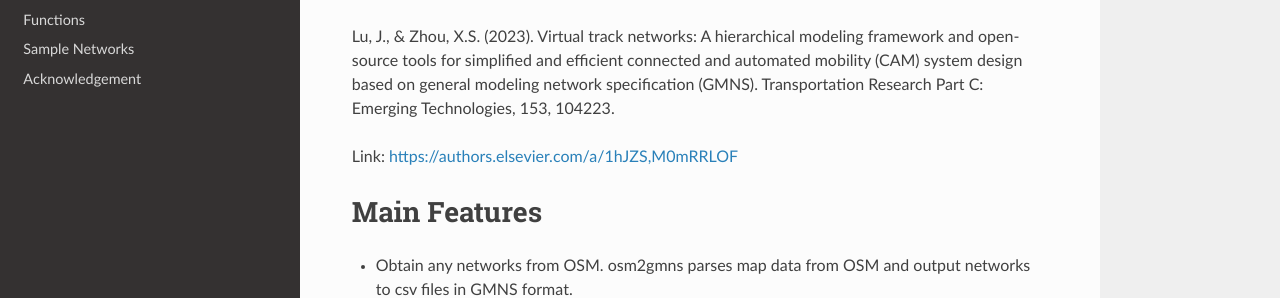
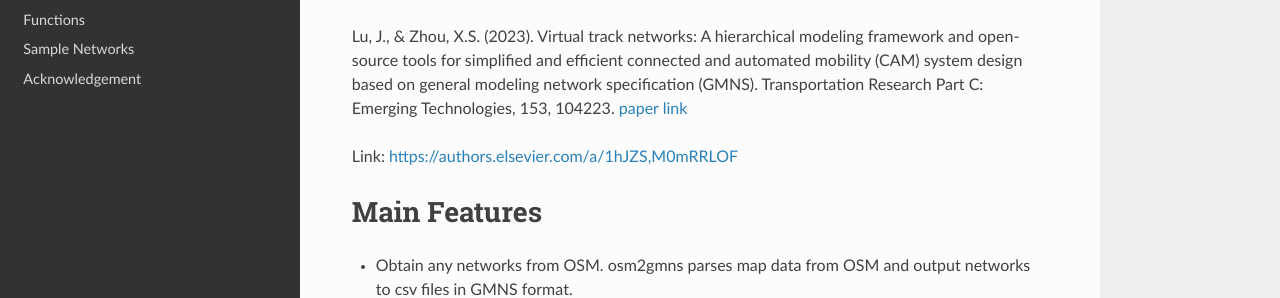
Before and after one commit to jiawlu/OSM2GMNS, a Sphinx documentation site: the page built from docs/source/index.rst, in a window 1280 px wide and 900 px high, scrolled down 301 px. Shown: the part 159-457 px from the top of the window. Built offline with Sphinx 7.4.7 and the Read the Docs theme 2.0.0, drawn with Linux system fonts in a browser that asks for light colours; pages that are not in the unit, such as notebooks, are missing from menus.

Commit message:
update docs

```diff
--- a/README.rst
+++ b/README.rst
@@ -20,7 +20,7 @@ Publication
 Lu, J., & Zhou, X.S. (2023). Virtual track networks: A hierarchical modeling framework and
 open-source tools for simplified and efficient connected and automated mobility (CAM) system
 design based on general modeling network specification (GMNS). Transportation Research
-Part C: Emerging Technologies, 153, 104223.
+Part C: Emerging Technologies, 153, 104223. `paper link`_
 
 Link: https://authors.elsevier.com/a/1hJZS,M0mRRLOF
 
@@ -116,6 +116,7 @@ You can check the `user's guide`_ for a detailed introduction of osm2gmns.
 
 .. _`OpenStreetMap`: https://www.openstreetmap.org
 .. _`GMNS`: https://github.com/zephyr-data-specs/GMNS
+.. _`paper link`: https://doi.org/10.1016/j.trc.2023.104223
 .. _`NeXTA`: https://github.com/asu-trans-ai-lab/NeXTA4GMNS
 .. _`QGIS`: https://qgis.org
 .. _`user's guide`: https://osm2gmns.readthedocs.io
--- a/docs/source/index.rst
+++ b/docs/source/index.rst
@@ -20,7 +20,7 @@ Publication
 Lu, J., & Zhou, X.S. (2023). Virtual track networks: A hierarchical modeling framework and
 open-source tools for simplified and efficient connected and automated mobility (CAM) system
 design based on general modeling network specification (GMNS). Transportation Research
-Part C: Emerging Technologies, 153, 104223.
+Part C: Emerging Technologies, 153, 104223. `paper link`_
 
 Link: https://authors.elsevier.com/a/1hJZS,M0mRRLOF
 
@@ -67,5 +67,6 @@ transportation modelling visualization platform, in which network data are provi
 
 .. _`OpenStreetMap`: https://www.openstreetmap.org/
 .. _`GMNS`: https://github.com/zephyr-data-specs/GMNS
+.. _`paper link`: https://doi.org/10.1016/j.trc.2023.104223
 .. _`homepage`: https://github.com/asu-trans-ai-lab
 .. _`link`: https://asu-trans-ai-lab.github.io/website_openlayer_4GMNS/
```
Also changed, not shown: 2 other files.
